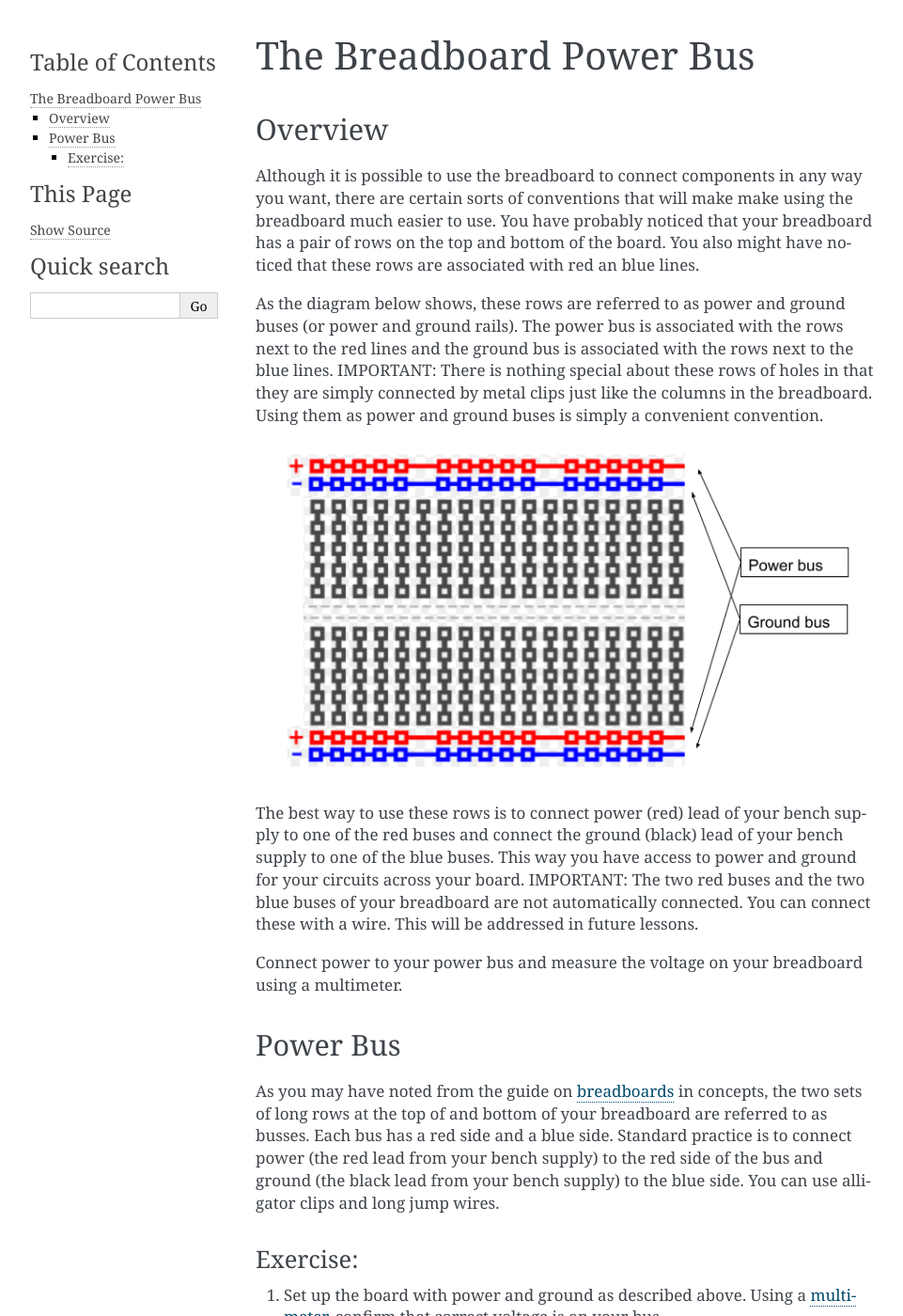
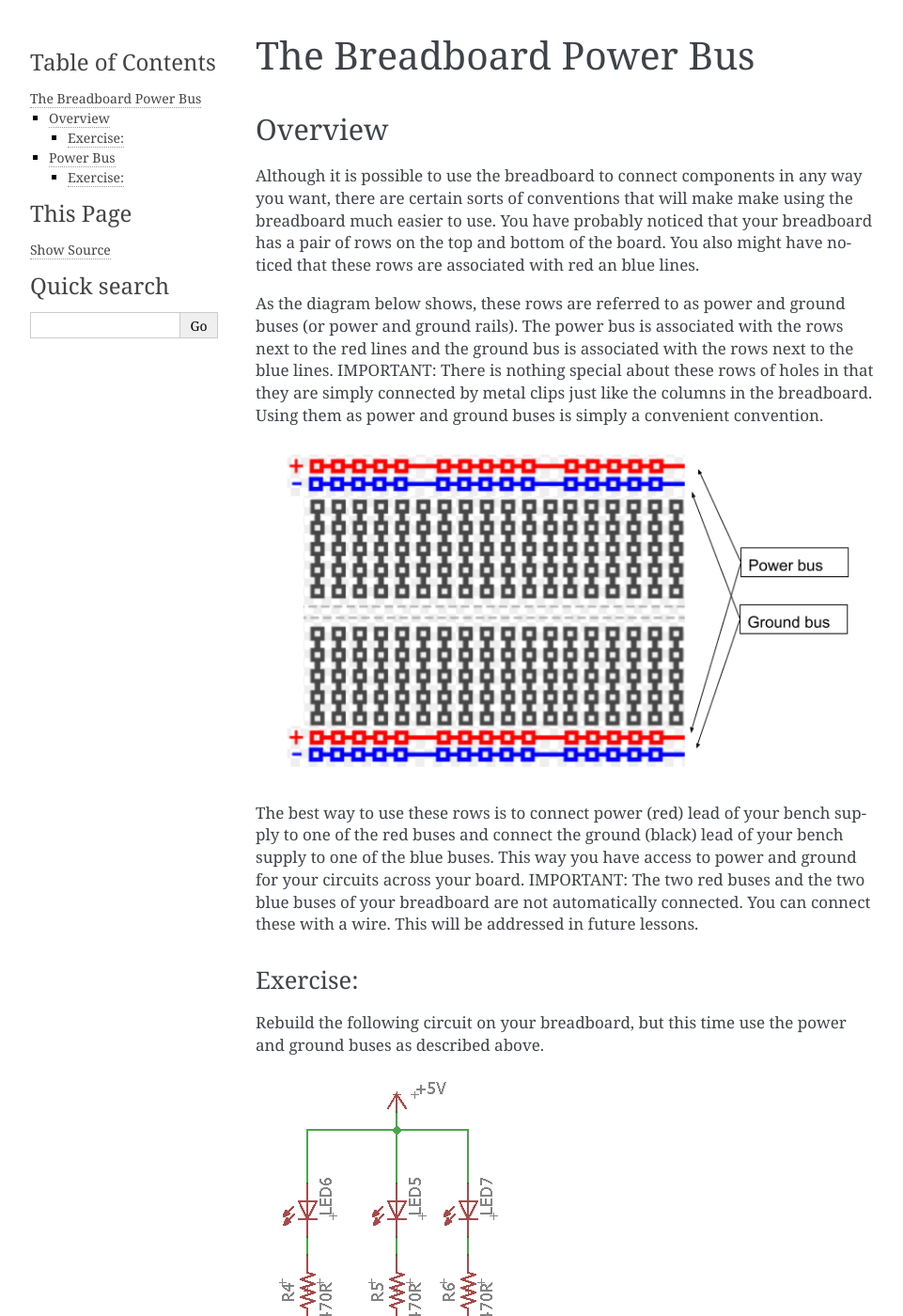
Before and after one commit to maxtkc/mvths-wiki, a Sphinx documentation site: the page built from docs/005-the-power-bus.rst, in a window 1280 px wide and 1400 px high. Shown: the whole window at 94% size, without its empty margins (148-1109 px from the left). Built offline with Sphinx 7.4.7, drawn with Linux system fonts in a browser that asks for light colours; pages that are not in the unit, such as notebooks, are missing from menus.

Commit message:
Update 005-the-power-bus.rst

```diff
--- a/docs/005-the-power-bus.rst
+++ b/docs/005-the-power-bus.rst
@@ -11,6 +11,16 @@
 .. image:: images/breaddiagram.PNG
 
 The best way to use these rows is to connect power (red) lead of your bench supply to one of the red buses and connect the ground (black) lead of your bench supply to one of the blue buses. This way you have access to power and ground for your circuits across your board. IMPORTANT: The two red buses and the two blue buses of your breadboard are not automatically connected. You can connect these with a wire. This will be addressed in future lessons.
+
+Exercise:
+~~~~~~~~~
+
+Rebuild the following circuit on your breadboard, but this time use the power and ground buses as described above.
+
+.. image:: images/image90.png
+
+TEACHER CHECK \_\_\_\_\_
+
 
 Connect power to your power bus and measure the voltage on your breadboard using a multimeter.
 
```
